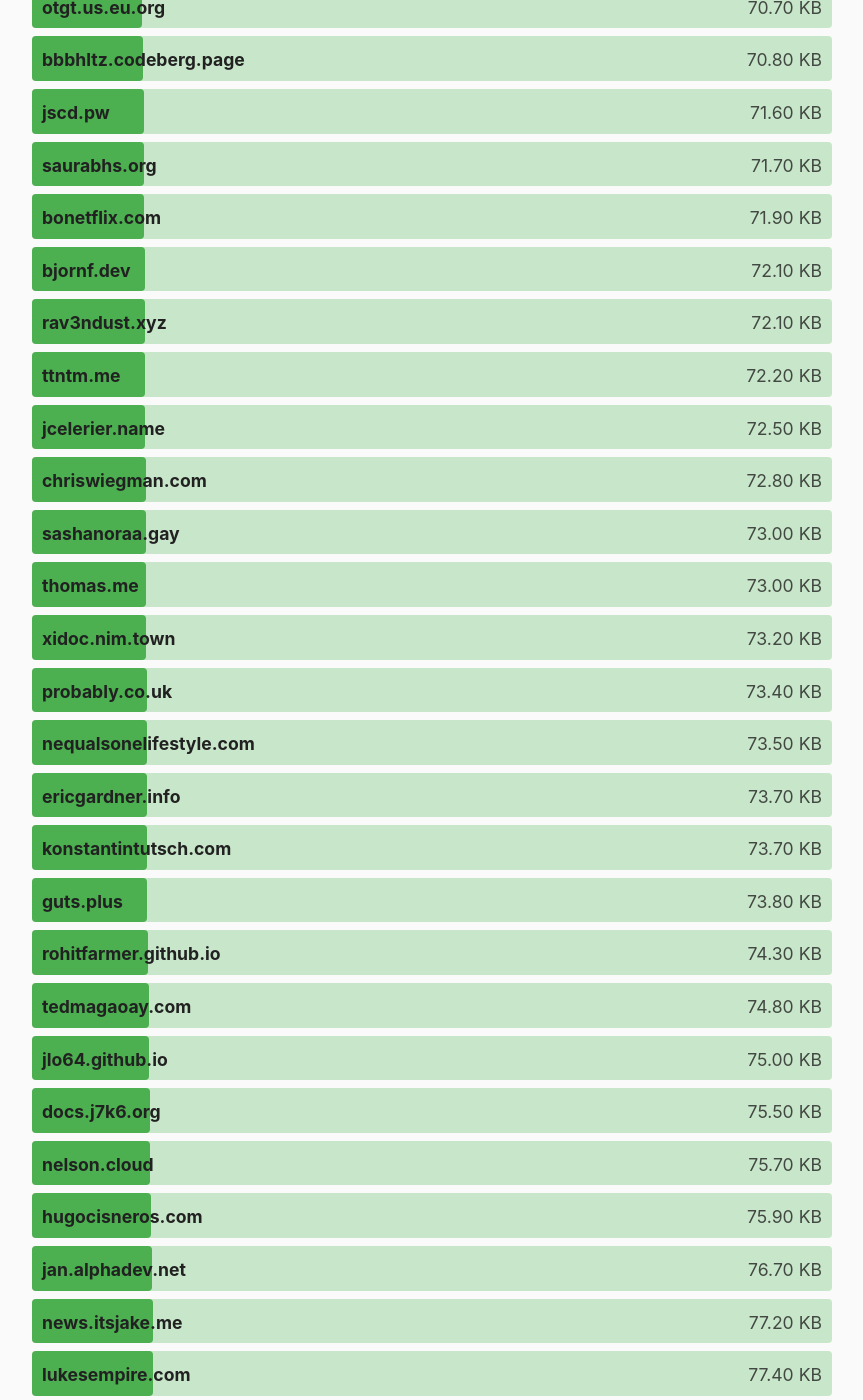
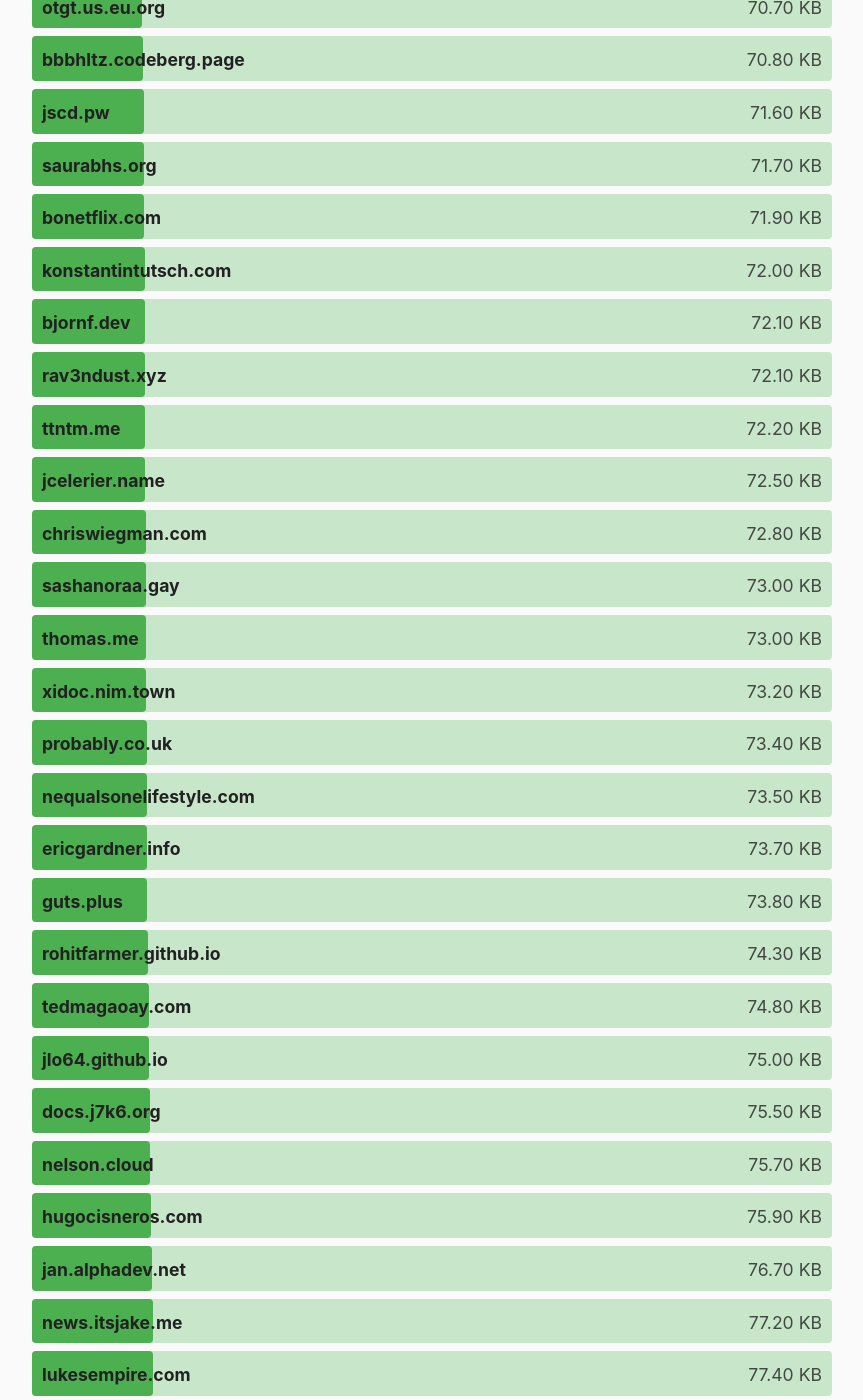
Before and after one commit to kevquirk/512kb.club, a Jekyll site: the page built from index.md, in a window 1280 px wide and 1400 px high, scrolled down 18469 px. Shown: the whole window, without its empty margins (208-1071 px from the left). Built offline with Jekyll 4.4.1, drawn with Linux system fonts in a browser that asks for light colours.

Commit message:
Update data for konstantintutsch.com

```diff
--- a/_data/sites.yml
+++ b/_data/sites.yml
@@ -1755,8 +1755,8 @@
 
 - domain: konstantintutsch.com
   url: https://konstantintutsch.com/
-  size: 73.7
-  last_checked: 2023-09-16
+  size: 72.0
+  last_checked: 2023-11-11
 
 - domain: kraktoos.com
   url: https://kraktoos.com/
```
